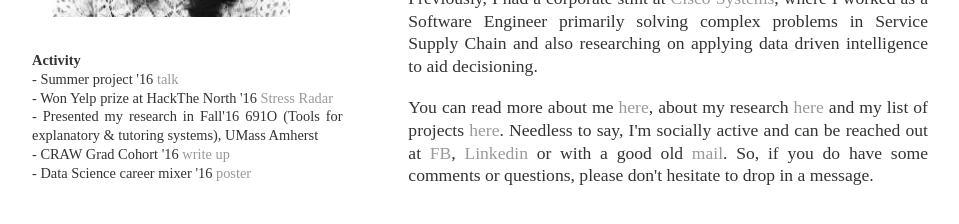
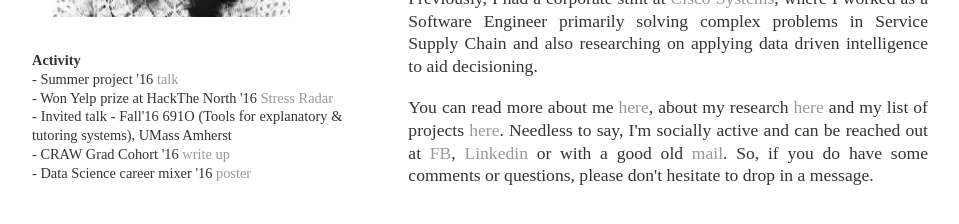
Before and after one commit to Shamya/shamyatest.github.io, a Jekyll site: the page built from index.html, in a window 1280 px wide. Shown: the part 411-635 px from the top of the page, without its empty margins (160-1119 px from the left). Built offline with Jekyll 4.4.1, drawn with Linux system fonts in a browser that asks for light colours.

Commit message:
Update index.html

```diff
--- a/index.html
+++ b/index.html
@@ -9,7 +9,7 @@ title: Shamya Karumbaiah
 
 <p style="margin:20px 30px 20px 0px;font-size:90%"><b>Activity</b> <br>- Summer project '16 <a href ="https://vimeo.com/178362096">talk</a> <br>
   - Won Yelp prize at HackThe North '16 <a href ="http://devpost.com/software/hackthenorth2016-3xg5le">Stress Radar</a><br>
-  - Presented my research in Fall'16 691O (Tools for explanatory & tutoring systems), UMass Amherst<br>
+  - Invited talk - Fall'16 691O (Tools for explanatory & tutoring systems), UMass Amherst<br>
   - CRAW Grad Cohort '16<a href ="http://cswomenumass.github.io/grad-cohort/2016/04/25/Grad-Cohort-Report.html"> write up</a><br>
   - Data Science career mixer '16<a href="https://drive.google.com/open?id=0Bz8URmIw_ZdjbkdmUktmSzFaNlU"> poster</a>
 </p>
```
